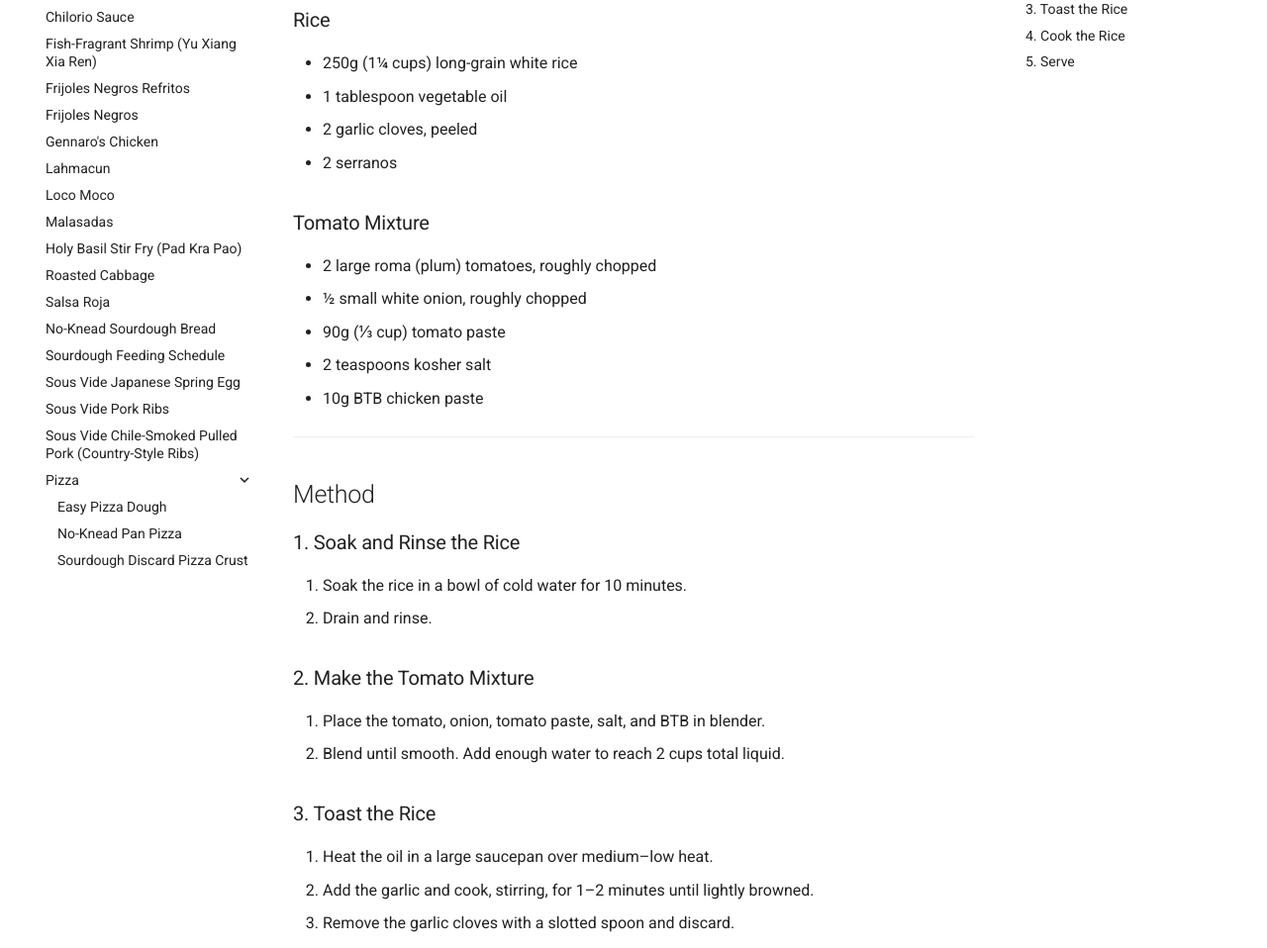
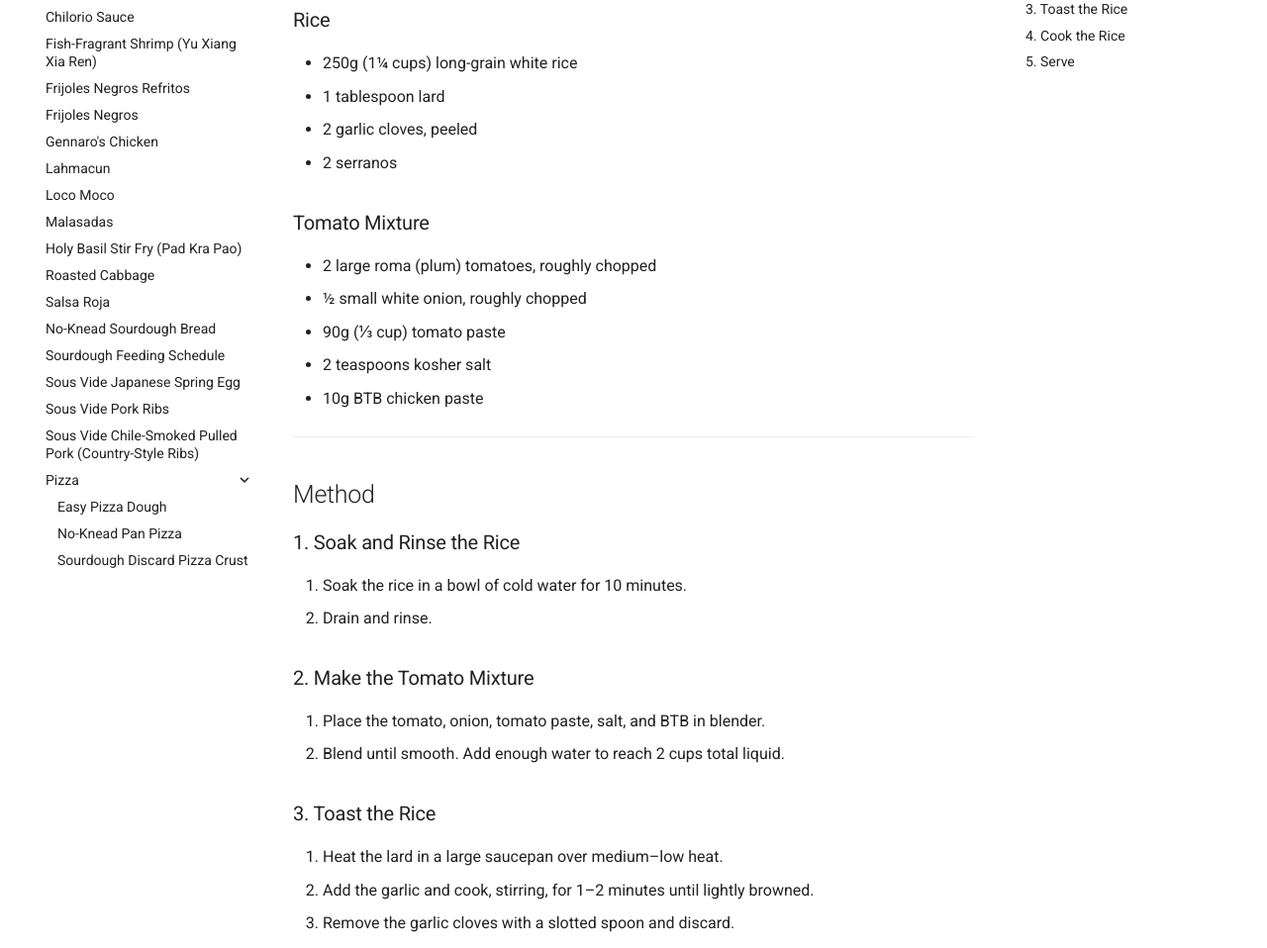
Before and after one commit to normanj9/recipes, an MkDocs documentation site: the page built from docs/recipes/arroz-rojo.md, in a window 1280 px wide and 1400 px high. Shown: the part 291-1249 px from the top of the window at 99% size. Built offline with MkDocs 1.6.1 and Material for MkDocs 9.7.7, drawn with Linux system fonts in a browser that asks for light colours; comment, search, counter and statistics services are not loaded.

Commit message:
Update arroz-rojo.md

```diff
--- a/docs/recipes/arroz-rojo.md
+++ b/docs/recipes/arroz-rojo.md
@@ -6,7 +6,7 @@ _Adapted from the Arroz Rojo recipe in La Mesa Mexicana._
 
 ### Rice
 - 250g (1¼ cups) long-grain white rice
-- 1 tablespoon vegetable oil
+- 1 tablespoon lard
 - 2 garlic cloves, peeled
 - 2 serranos
 
@@ -30,7 +30,7 @@ _Adapted from the Arroz Rojo recipe in La Mesa Mexicana._
 2. Blend until smooth. Add enough water to reach 2 cups total liquid.
 
 ### 3. Toast the Rice
-1. Heat the oil in a large saucepan over medium–low heat.
+1. Heat the lard in a large saucepan over medium–low heat.
 2. Add the garlic and cook, stirring, for 1–2 minutes until lightly browned.
 3. Remove the garlic cloves with a slotted spoon and discard.
 4. Add the drained rice to the pan and stir for 8 minutes, or until lightly toasted.
```
